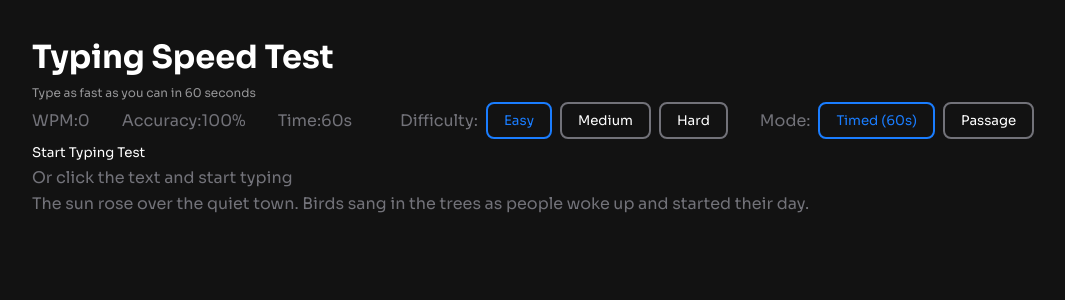
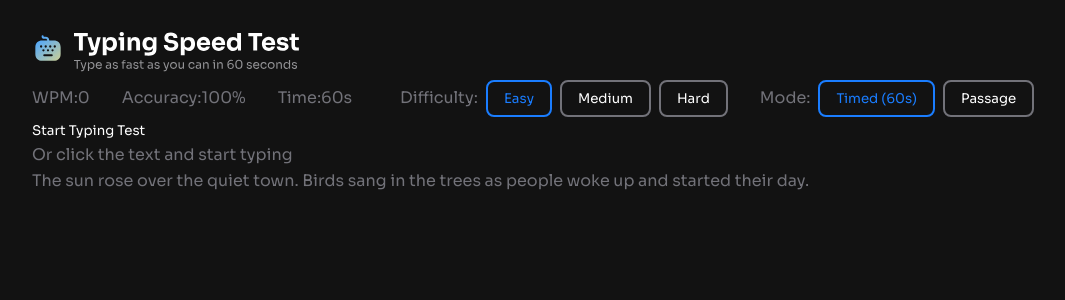
Before and after one commit to lina98st/typing-speed-test, a React (Vite) app: page / in a window 1280 px wide. Shown: the top 300 px of the page, without its empty margins (40-1105 px from the left). Built offline with nearby package versions, Linux system fonts and the light colour scheme.

Commit message:
Replace header text with logo image

```diff
--- a/src/components/Header.jsx
+++ b/src/components/Header.jsx
@@ -1,9 +1,9 @@
+import logo from '../assets/images/logo-large.svg'
+
 function Header() {
     return (
         <header className="header">
-            <h1>Typing Speed Test</h1>
-            <h3>Type as fast as you can in 60 seconds</h3>
-            {/* Personal best will go here later */}
+            <img src={logo} alt="Typing Speed Test" className="logo" />
         </header>
     )
 }
```
